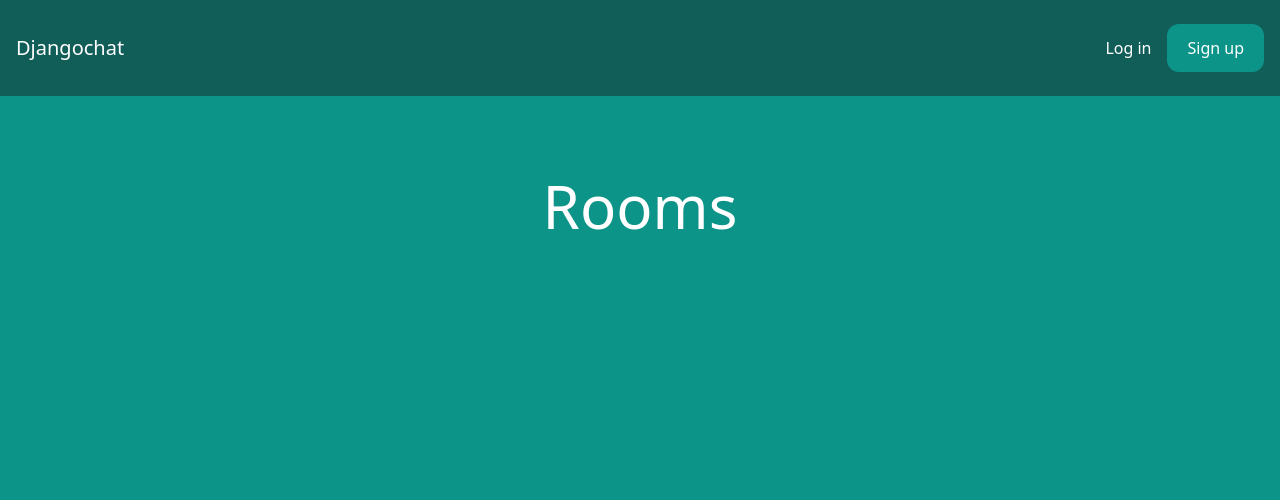
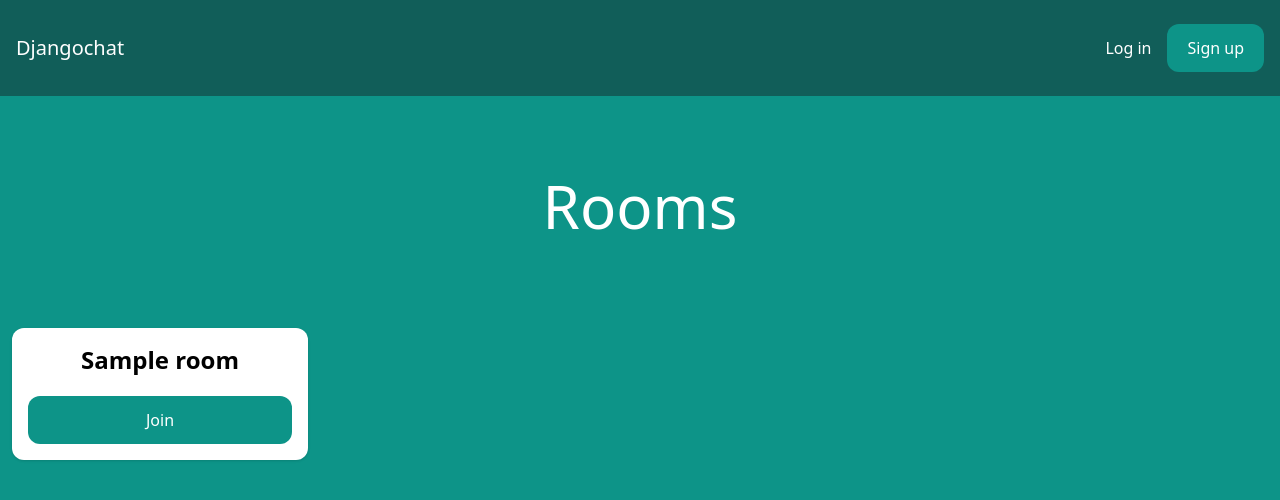
Before and after one commit to viktor-codes/django_chat, a Django app: template room/templates/room/rooms.html in a window 1280 px wide. Shown: the top 500 px of the page. Run offline with Django 5.2, Linux system fonts and the light colour scheme; the template is opened without the code that fills it: most values are stand-ins (such as "Sample title", 1, 10 or a date in 2020); some libraries are stand-ins or nearby versions.

Commit message:
Implemented showing the list of rooms functionality.

```diff
--- a/core/templates/core/base.html
+++ b/core/templates/core/base.html
@@ -5,7 +5,7 @@
     <meta name="viewport" content="width=device-width, initial-scale=1.0">
     <title>
     {% block title %}
-        Djangochat
+       | Djangochat
     {% endblock title %}
         </title>
     <script src="http://cdn.tailwindcss.com"></script>
--- a/room/templates/room/rooms.html
+++ b/room/templates/room/rooms.html
@@ -6,4 +6,17 @@
     <div class="p-10 lg:p-20 text-center">
         <h1 class="text-3xl lg:text-6xl text-white">Rooms</h1>
     </div>
+
+    <div class="w-full flex flex-wrap items-center">
+
+        {% for room in rooms  %}
+            <div class="w-full lg:w-1/4 px-3 py-3 rounded-xl">
+                <div class="p-4 bg-white shadow rounded-xl text-center">
+                    <h2 class="mb-5 text-2xl font-semibold">{{ room.name }}</h2>
+                    <a href="#" class="px-5 py-3 block rounded-xl text-white bg-teal-600 hover:bg-teal-700">Join</a>
+                </div>
+            </div>
+        {% endfor %}
+
+    </div>
 {% endblock %}
```
